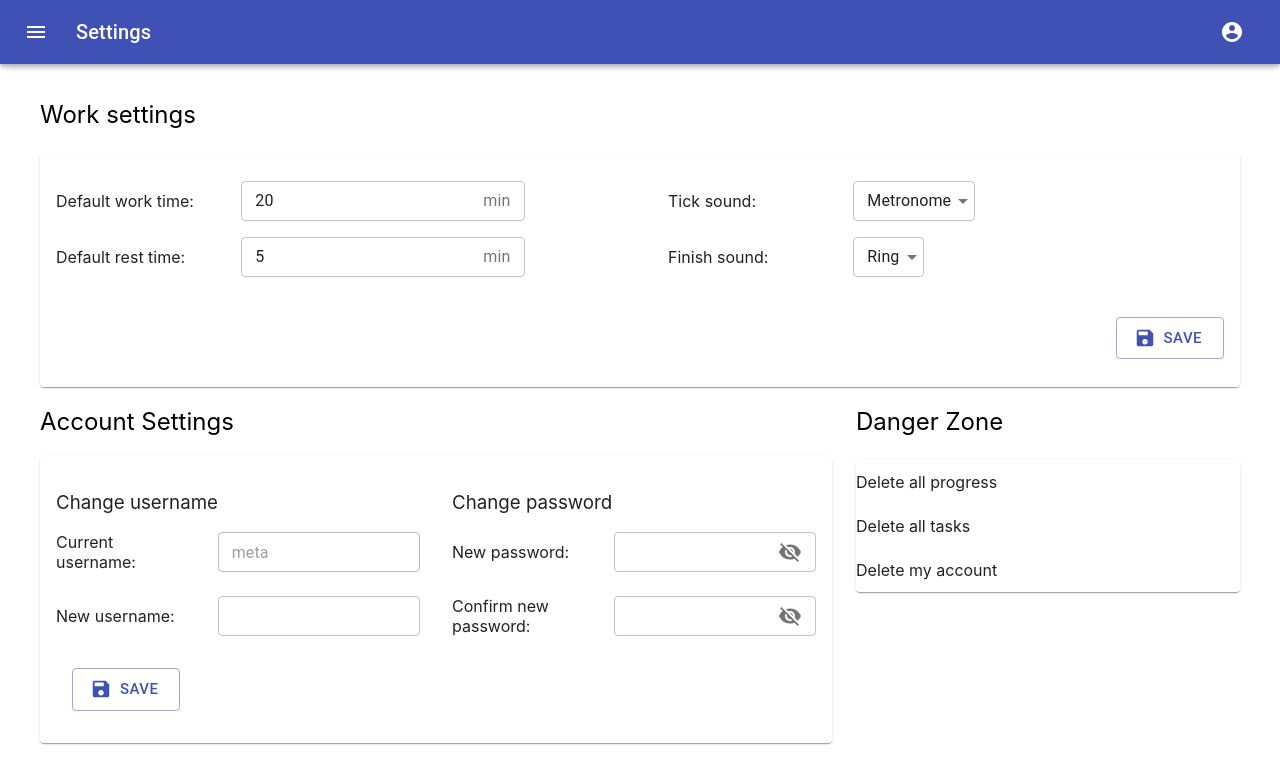
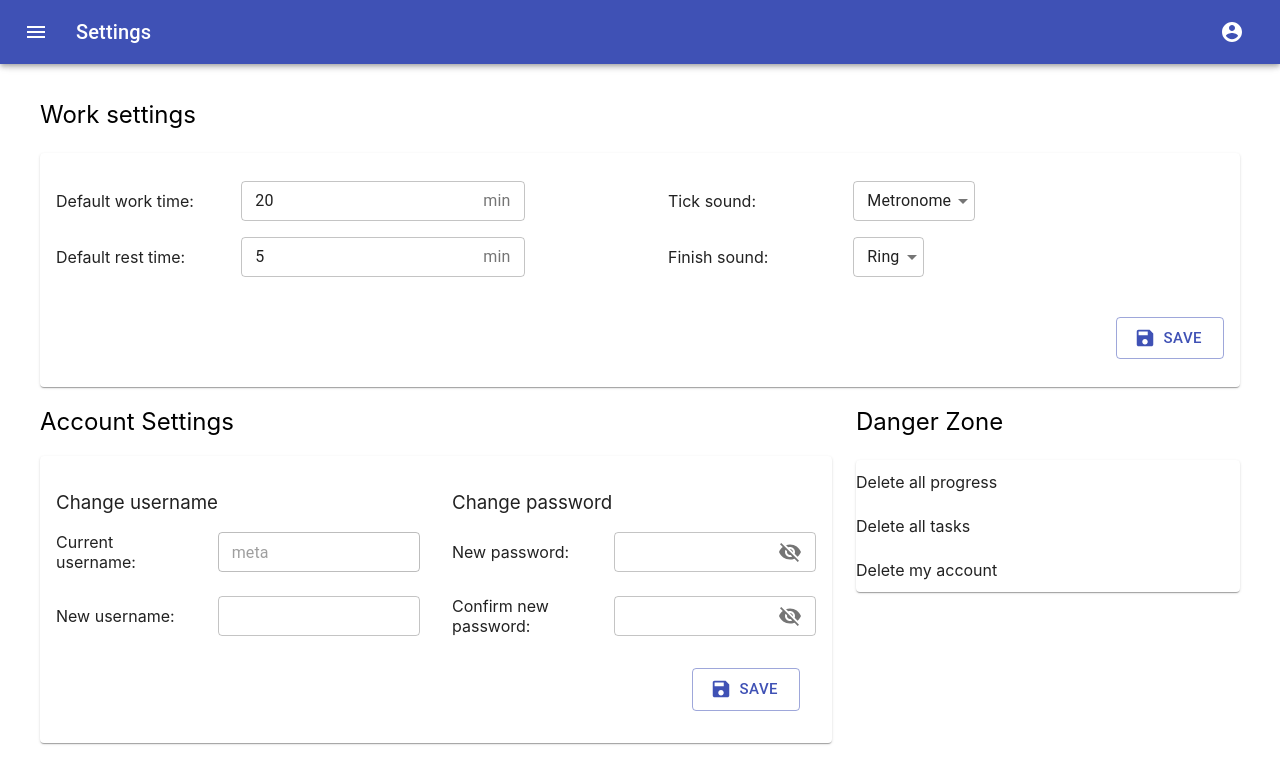
Before and after one commit to MetaMmodern/Pomodorro, a React (Create React App) app in the folder client/: page /settings in a window 1280 px wide. Shown: the top 784 px of the page. Built offline with nearby package versions, Linux system fonts and the light colour scheme; sample sign-in values are in the browser's storage; the HTML template or start-up script is replaced by a standard one.

Commit message:
move save button

```diff
--- a/client/src/pages/SettingsPage/components/AccountSettings/AccountSettings.js
+++ b/client/src/pages/SettingsPage/components/AccountSettings/AccountSettings.js
@@ -30,7 +30,7 @@ const AccountSettings = () => {
             <h3>Change password</h3>
             <PasswordSettings classes={classes} />
           </Grid>
-          <Grid item xs={12}>
+          <Grid item xs={12} className={classes.saveContainer}>
             <SaveSettingsButton
               globalError={globalError}
               onSave={handleSave}
--- a/client/src/pages/SettingsPage/components/AccountSettings/AccountSettings.style.js
+++ b/client/src/pages/SettingsPage/components/AccountSettings/AccountSettings.style.js
@@ -17,6 +17,11 @@ export default makeStyles((theme) => {
     container: {
       padding: theme.spacing(2),
       paddingTop: 0,
+      paddingBottom: 0,
+    },
+    saveContainer: {
+      display: "flex",
+      justifyContent: "flex-end",
     },
   };
 });
```
